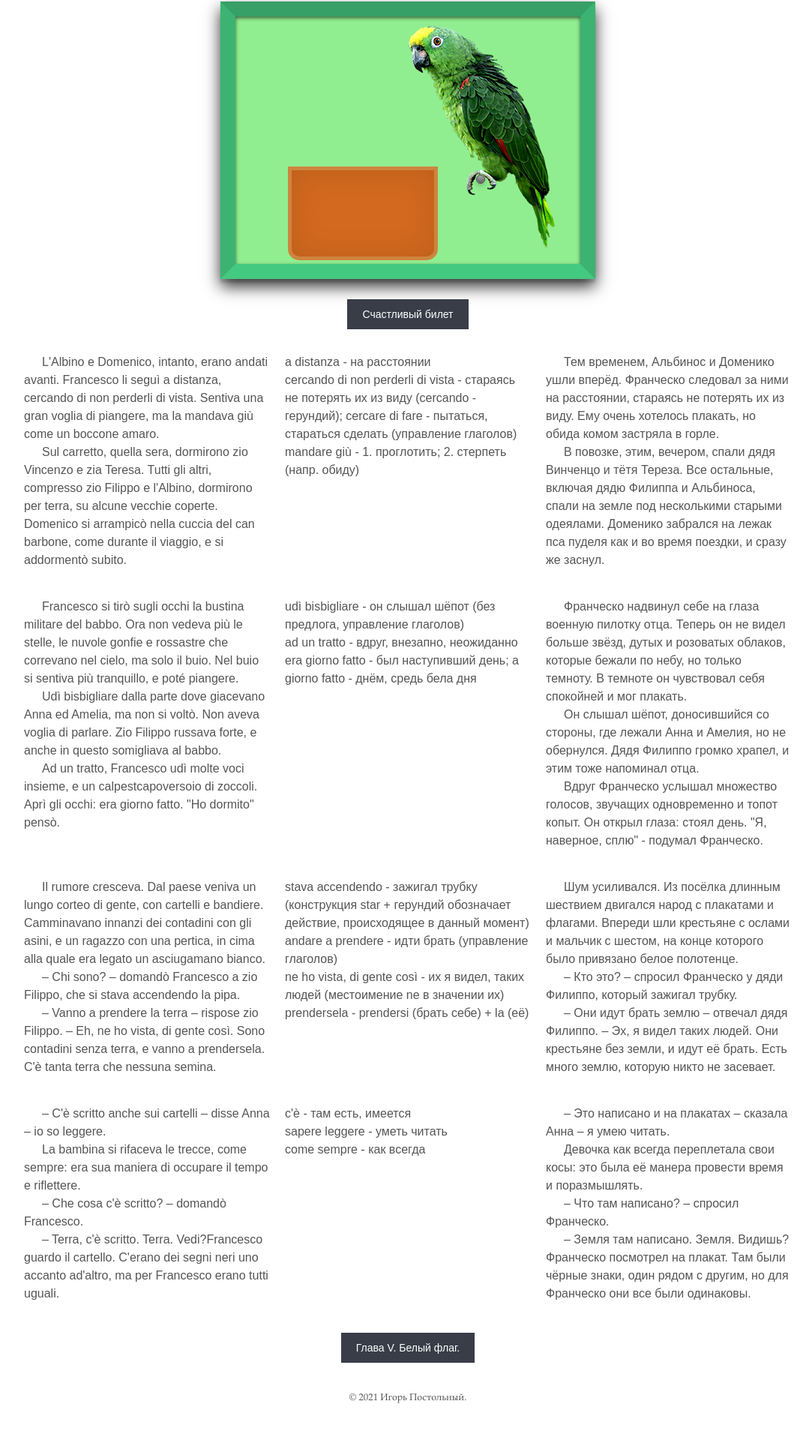
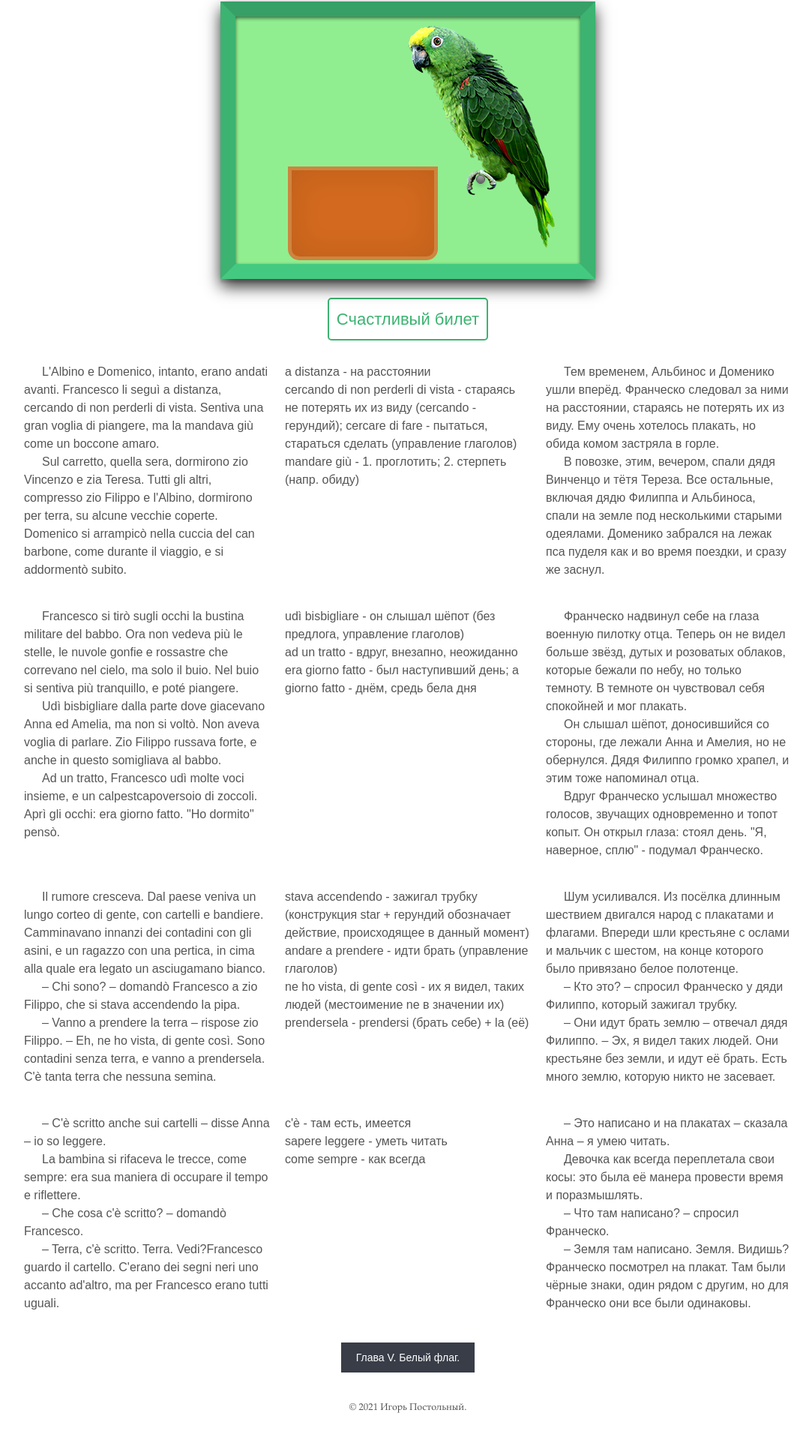
Before and after one commit to postolny/postolny.github.io, a Jekyll site: the page built from _pages/la-gabbia-col-pappagallo.html, in a window 1280 px wide. Shown: the part 3287-5207 px from the top of the page at 75% size, without its empty margins (96-1179 px from the left). Built offline with Jekyll 4.4.1, drawn with Linux system fonts in a browser that asks for light colours; nearby versions of some CDN libraries.

Commit message:
Update la-gabbia-col-pappagallo.html

```diff
--- a/_pages/la-gabbia-col-pappagallo.html
+++ b/_pages/la-gabbia-col-pappagallo.html
@@ -149,7 +149,7 @@ permalink: /la-gabbia-col-pappagallo/
     <div id="cassettina"></div>
   </div>
   <div class="button">
-    <div id="rt" class="btn">Счастливый билет</div>
+    <div id="rt" class="fbtn">Счастливый билет</div>
   </div>
 </div>
 <div class="flex-columns">
```
